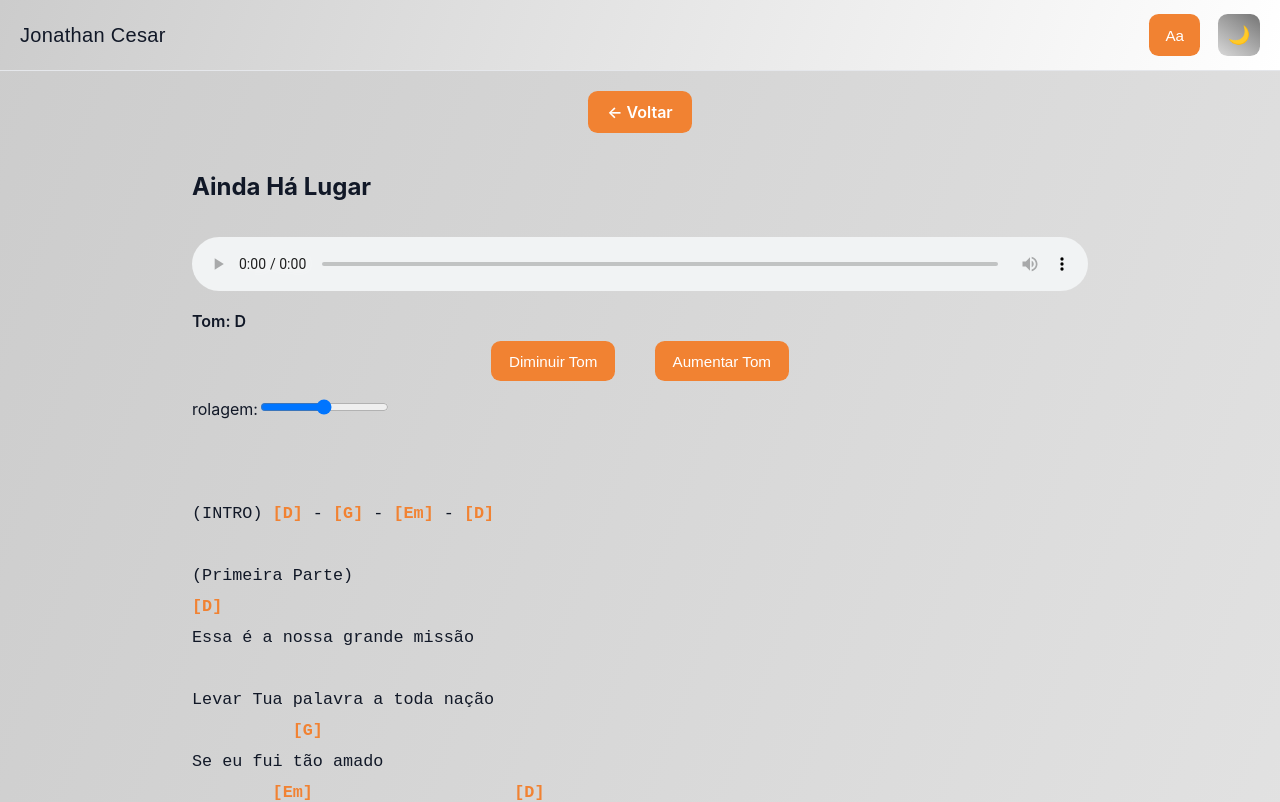
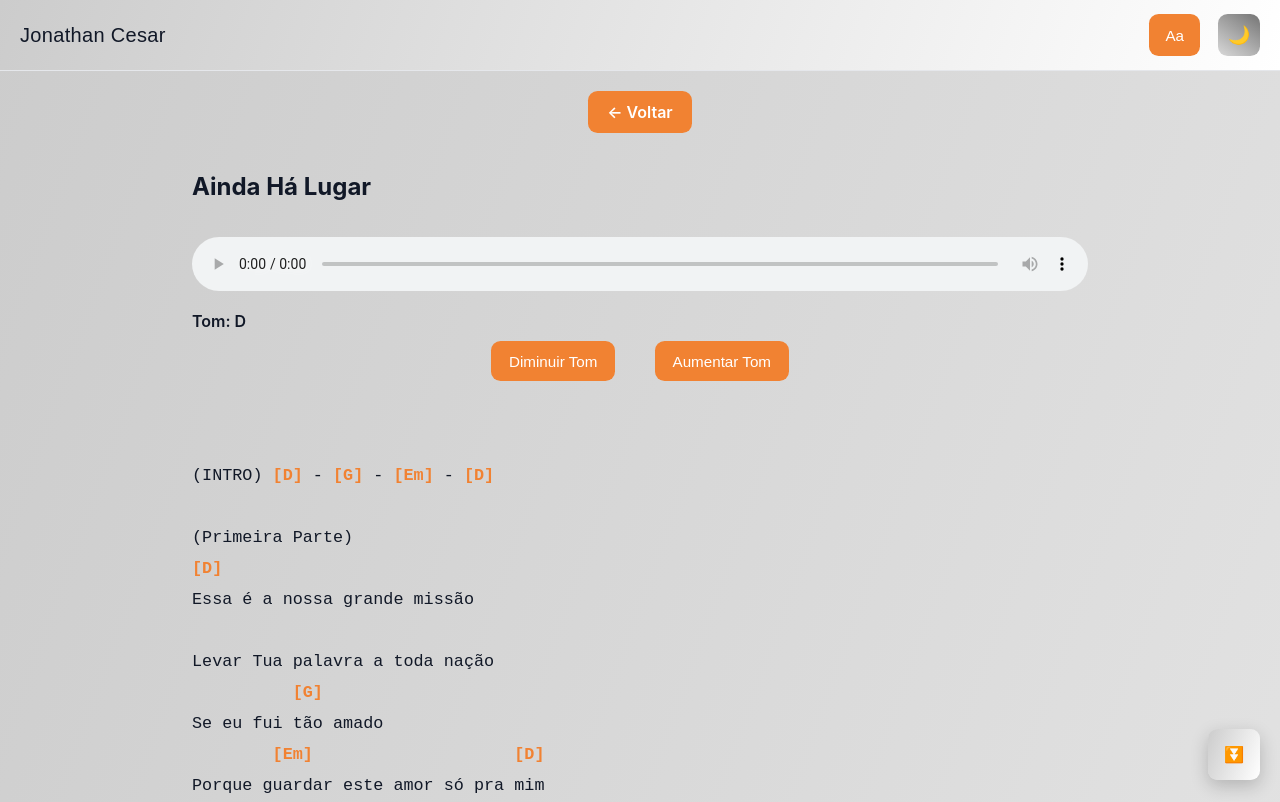
Before and after one commit to Matheus-Fernando-br/CIFRAS-JC, a React (Vite) app in the folder jonathan-cifras/: page /song/ainda-ha-lugar in a window 1280 px wide. Shown: the top 802 px of the page. Built offline with nearby package versions, Linux system fonts and the light colour scheme; a web font is replaced by a local one.

Commit message:
Ajustes modo velocidade

```diff
--- a/jonathan-cifras/src/components/ScrollControl.jsx
+++ b/jonathan-cifras/src/components/ScrollControl.jsx
@@ -4,17 +4,22 @@ export default function ScrollControl(){
 
   const [speed,setSpeed] = useState(0)
 
+  const [open,setOpen] = useState(false)
+
+
   useEffect(()=>{
 
     let interval
 
-    if(speed>0){
+    if(speed > 0){
+
+      const delay = 45 - speed
 
       interval = setInterval(()=>{
 
         window.scrollBy(0,1)
 
-      },speed)
+      },delay)
 
     }
 
@@ -22,23 +27,47 @@ export default function ScrollControl(){
 
   },[speed])
 
+
   return(
 
-    <div style={{margin:"16px 0"}}>
+    <div className={`scroll-box ${open ? "open" : ""}`}>
 
-      rolagem:
+      <button
 
-      <input
+        className="scroll-btn"
 
-        type="range"
+        onClick={()=>setOpen(!open)}
 
-        min="0"
+      >
 
-        max="40"
+        ⏬
 
-        onChange={e=>setSpeed(e.target.value)}
+      </button>
 
-      />
+
+      {open &&(
+
+        <div className="scroll-panel">
+
+          Velocidade
+
+          <input
+
+            type="range"
+
+            min="0"
+
+            max="40"
+
+            value={speed}
+
+            onChange={e=>setSpeed(Number(e.target.value))}
+
+          />
+
+        </div>
+
+      )}
 
     </div>
 
--- a/jonathan-cifras/src/pages/Home.jsx
+++ b/jonathan-cifras/src/pages/Home.jsx
@@ -308,13 +308,13 @@ export default function Home(){
                 <select
 
                   value={tone}
-
+                  style={{padding:10}}
                   onChange={e=>setTone(e.target.value)}
 
                 >
 
                   <option value="all">
-                    todos
+                    Todos
                   </option>
 
                   {tones.map(t=>(
--- a/jonathan-cifras/src/styles/theme.css
+++ b/jonathan-cifras/src/styles/theme.css
@@ -71,7 +71,7 @@ body{
 
   transition:
 
-  background .25s ease,
+  background .45s ease,
   color .25s ease,
   border .25s ease,
   box-shadow .25s ease,
@@ -367,6 +367,76 @@ pre{
 
 
 /* =========================
+   Scroll
+========================= */
+.scroll-box{
+
+  position:fixed;
+
+  right:20px;
+
+  bottom:20px;
+
+  z-index:9999;
+
+  display:flex;
+
+  flex-direction:column;
+
+  align-items:flex-end;
+
+  gap:.4rem;
+
+}
+
+.scroll-btn{
+
+  border:none;
+
+  padding:1rem;
+  font-size: 1rem;
+  border-radius:.6rem;
+
+  background:var(--bg);
+
+  color:white;
+
+  cursor:pointer;
+
+  box-shadow:0 6px 18px rgba(0,0,0,.2);
+
+}
+
+.scroll-panel{
+
+  background:var(--card);
+
+  border:.06rem solid var(--border);
+
+  padding:.6rem;
+
+  border-radius:.6rem;
+
+  box-shadow:0 8px 22px rgba(0,0,0,.18);
+
+  display:flex;
+
+  flex-direction:column;
+
+  gap:.3rem;
+
+  font-size:.8rem;
+
+  width:140px;
+
+}
+
+.scroll-panel input{
+
+  width:100%;
+
+}
+/* =========================
    FONT DROPDOWN
 ========================= */
 
@@ -469,6 +539,8 @@ pre{
 
   animation:fadeIn .18s ease;
 
+  z-index: 9999;
+
 }
 
 
@@ -553,14 +625,10 @@ pre{
 
 .btn-clear{
 
-  background:transparent;
-
   font-size:.75rem;
-
   opacity:.7;
 
 }
-
 
 /* =========================
    ANIMATIONS
```
